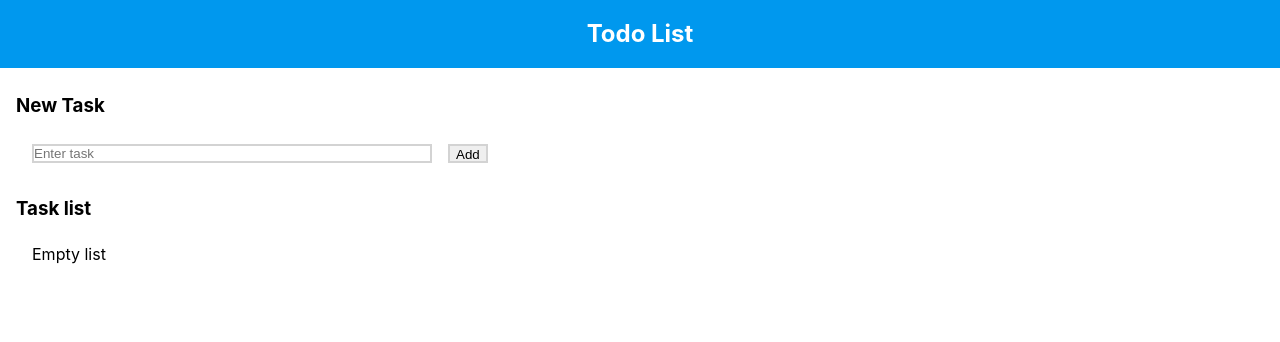
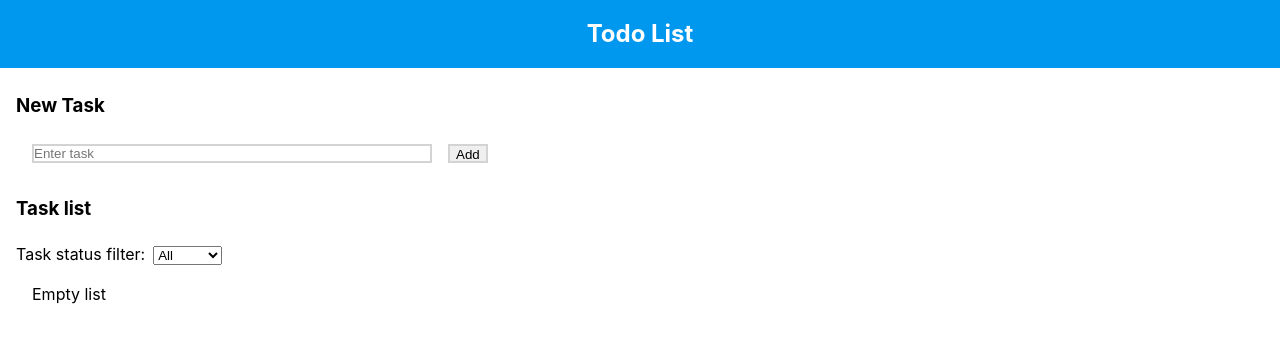
Before and after one commit to Rusarch333/homework83, a React (Vite) app: page / in a window 1280 px wide. Shown: the top 342 px of the page. Built offline with nearby package versions, Linux system fonts and the light colour scheme.

Commit message:
Add isDone task filter

```diff
--- a/src/components/TasksList/TasksList.module.scss
+++ b/src/components/TasksList/TasksList.module.scss
@@ -1,14 +1,18 @@
 .todo__tasklist-container {
+  padding: 0 1rem 1.5rem;
   margin: 0;
-  padding: 0 1rem 1.5rem;
 }
 
 .tasklist__tasks-container {
   padding-left: 1rem;
 }
 
+.todo__tasksIsDoneFilter {
+  margin-left: 0.5rem;
+}
+
 .tasklist__tasks-container ol {
   display: block;
-  margin: 0;
   padding: 0;
+  margin-top: 1rem;
 }
--- a/src/components/TasksList/index.jsx
+++ b/src/components/TasksList/index.jsx
@@ -1,10 +1,23 @@
+import { useState } from 'react';
 import PropTypes from 'prop-types';
 import Task from '../Task';
 import styles from './TasksList.module.scss';
 
 const TasksList = ({ tasks, setIsDone, deleteTask }) => {
+  const [tasksIsDoneFilterValue, setTasksIsDoneFilterValue] = useState('All');
+
+  // Обробник зміни значення у фільтрі тасків
+  const handleTasksIsDoneFilterValueChange = ({ target: { value } }) => {
+    setTasksIsDoneFilterValue(value);
+  };
+
   // Функція, яка відображає таски
-  const showTasks = (task) => (
+  const showTasks = (task) => {
+    if (
+      tasksIsDoneFilterValue === task.isDone.toString() ||
+      tasksIsDoneFilterValue === 'All'
+    ) {
+      return (
         <Task
           key={task.id}
           task={task}
@@ -12,9 +25,25 @@ const TasksList = ({ tasks, setIsDone, deleteTask }) => {
           deleteTask={deleteTask}
         />
       );
+    }
+  };
+
   return (
     <div className={styles['todo__tasklist-container']}>
       <h3>Task list</h3>
+
+      <span> Task status filter:</span>
+
+      <select
+        className={styles['todo__tasksIsDoneFilter']}
+        value={tasksIsDoneFilterValue}
+        onChange={handleTasksIsDoneFilterValueChange}
+      >
+        <option value="All">All</option>
+        <option value="true">Done</option>
+        <option value="false">Undone</option>
+      </select>
+
       <div className={styles['tasklist__tasks-container']}>
         {/* Відображаємо таски, якщо є хоч 1 таска, а інакше пишем що список порожній */}
         {tasks.length === 0 ? (
```
Lines whose indentation alone changed are shown as unchanged.
